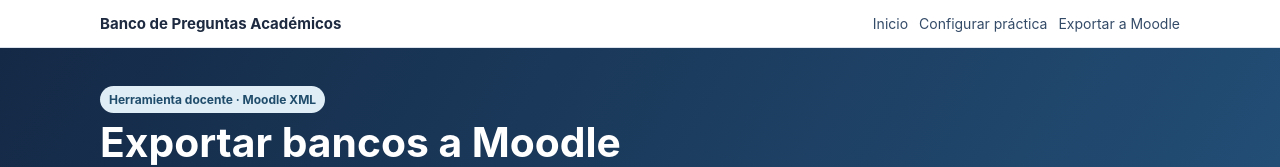
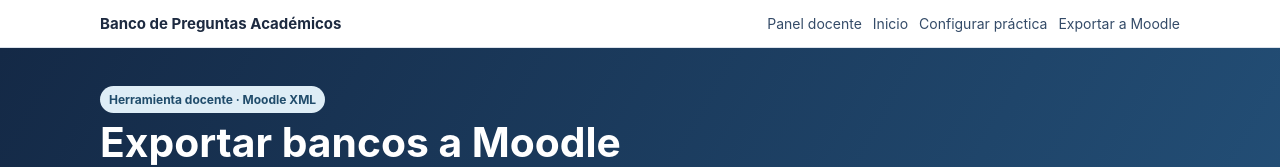
Before and after one commit to jpaulmata80/jpaulmata80.github.io, a plain HTML site: page bancos-preguntas/exportar-moodle.html in a window 1280 px wide. Shown: the top 167 px of the page. Drawn offline with Linux system fonts and the light colour scheme.

Commit message:
Add return path to integrated teacher dashboard from Moodle exporter

```diff
--- a/bancos-preguntas/exportar-moodle.html
+++ b/bancos-preguntas/exportar-moodle.html
@@ -86,7 +86,7 @@ footer{text-align:center;padding:25px;color:#617186;font-size:13px}
 </style>
 </head>
 <body>
-<header><nav><strong>Banco de Preguntas Académicos</strong><div class="flex"><a href="app.html#inicio">Inicio</a><a href="app.html#docente">Configurar práctica</a><a href="exportar-moodle.html" aria-current="page">Exportar a Moodle</a></div></nav></header>
+<header><nav><strong>Banco de Preguntas Académicos</strong><div class="flex"><a href="panel-docente.html">Panel docente</a><a href="app.html#inicio">Inicio</a><a href="app.html#docente">Configurar práctica</a><a href="exportar-moodle.html" aria-current="page">Exportar a Moodle</a></div></nav></header>
 <div class="hero"><div><span class="pill">Herramienta docente · Moodle XML</span><h1>Exportar bancos a Moodle</h1><p>Selecciona una o varias asignaturas, temas y subtemas. Descarga preguntas verificadas estructuralmente para importarlas al banco de preguntas de Moodle.</p></div></div>
 <main>
 <section class="card">
```
